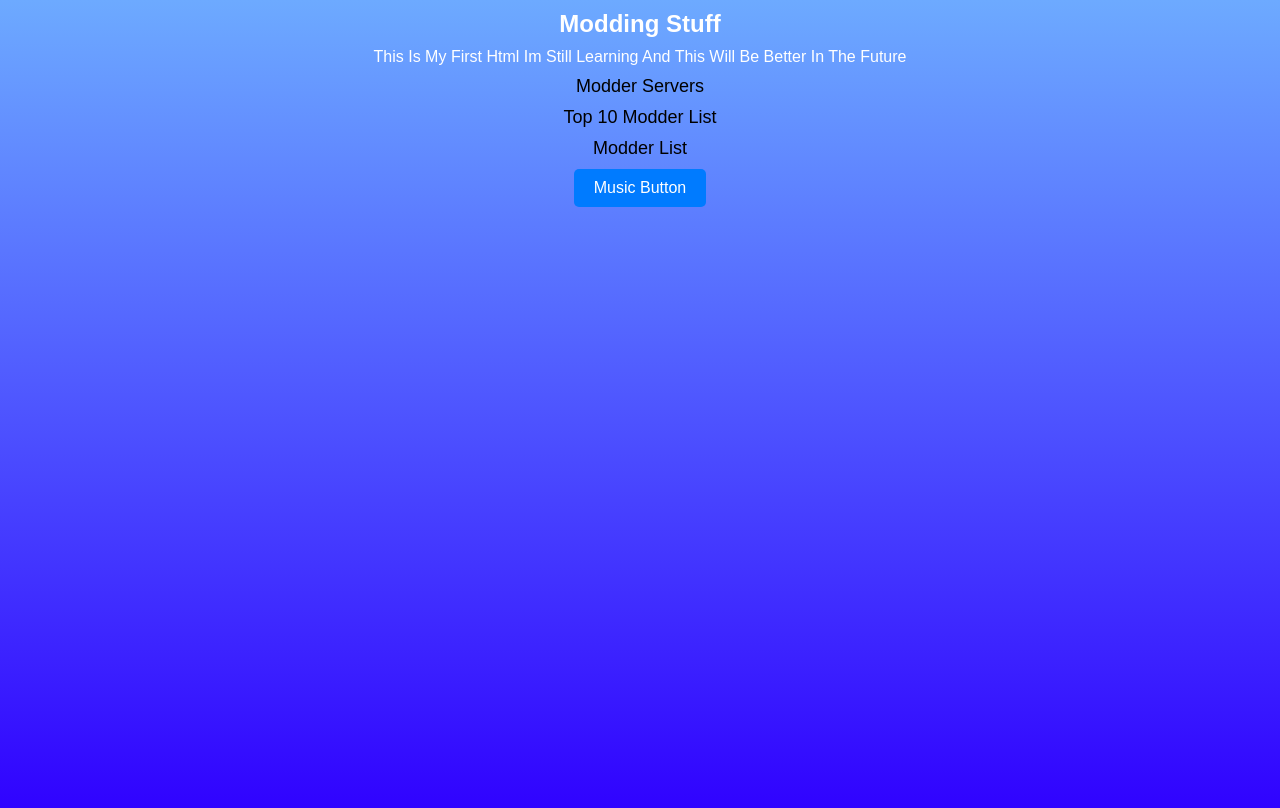
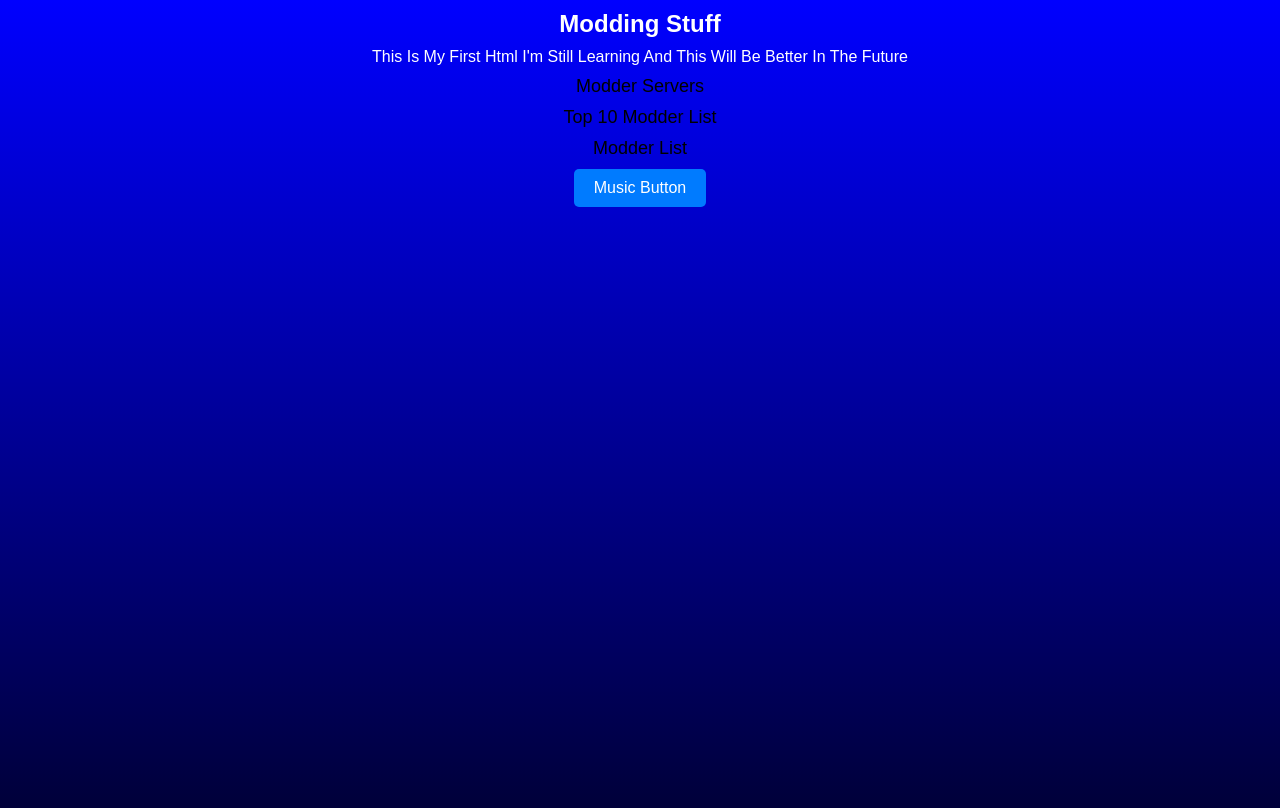
Before and after one commit to oxgontop/Vr-Modding, a plain HTML site: page index.html in a window 1280 px wide. Drawn offline with Linux system fonts and the light colour scheme.

Commit message:
Update index.html

```diff
--- a/index.html
+++ b/index.html
@@ -3,7 +3,7 @@
 <head>
     <style>
         body {
-            background: linear-gradient(to bottom, rgb(109, 170, 255), rgb(47, 0, 255));
+            background: linear-gradient(to bottom, rgb(0, 0, 255), rgb(0, 0, 55));
             height: 100vh;
             color: white;
             text-align: center;
@@ -42,11 +42,13 @@
 <body>
 
 <h2>Modding Stuff</h2>
-<p>This Is My First Html Im Still Learning And This Will Be Better In The Future</p>
+<p>This Is My First Html I'm Still Learning And This Will Be Better In The Future</p>
 
 <a href="servers.html">Modder Servers</a>
 <a href="modders.html">Top 10 Modder List</a>
 <a href="https://pastebin.com/KZiRz9w1">Modder List</a>
+
+<audio id="bg-music" src="music.mp3" preload="auto" loop></audio>
 
 <audio id="bg-music" loop>
     <source src="music.mp3" type="audio/mpeg">
```
